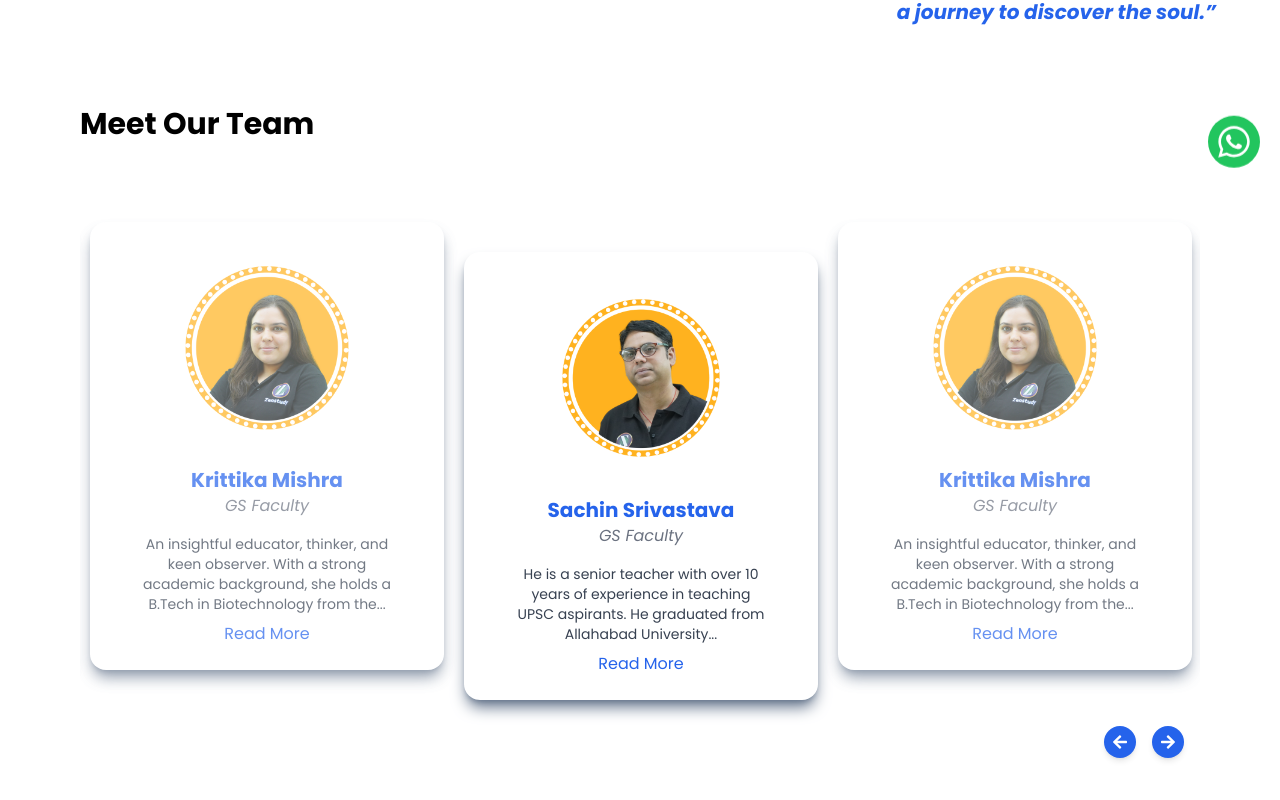
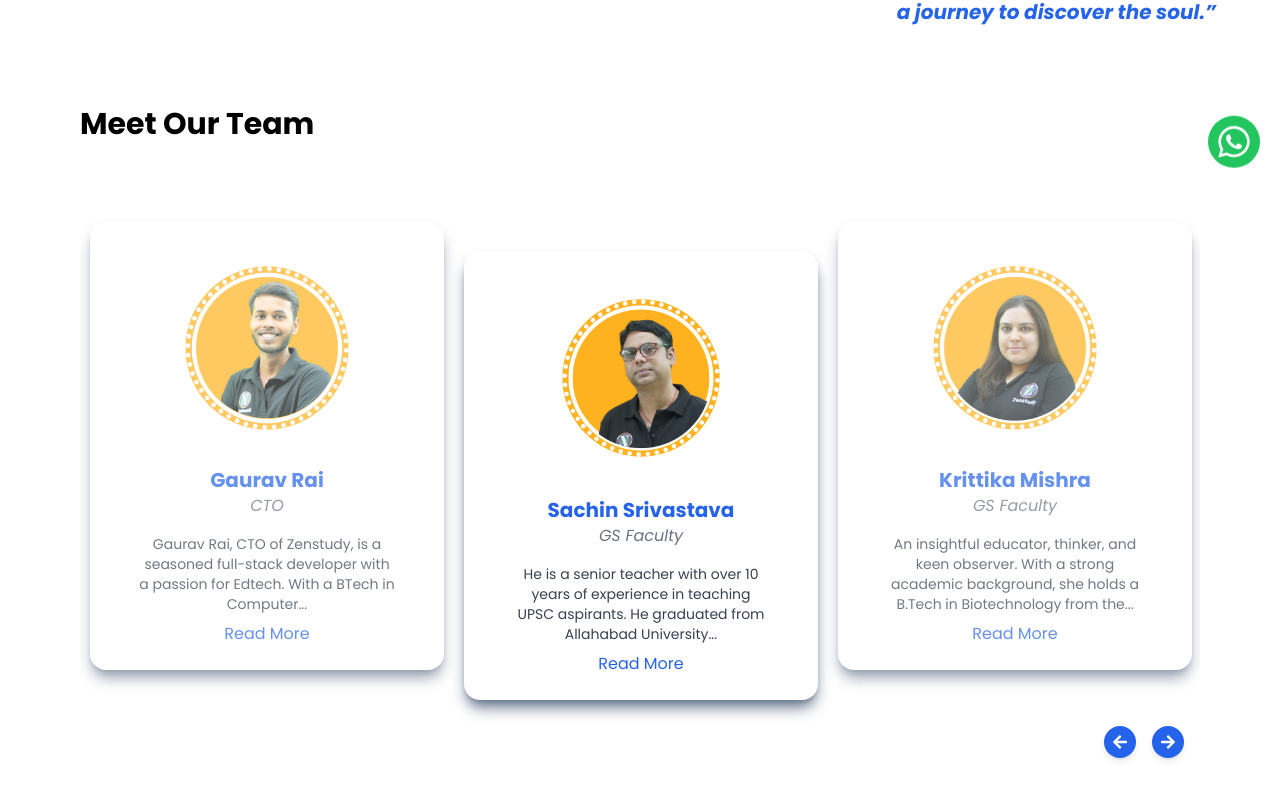
Before and after one commit to shubham-singh10/zenstudy, a React (Create React App) app: page /ourteam in a window 1280 px wide. Shown: the part 598-1398 px from the top of the page. Built offline with nearby package versions, Linux system fonts and the light colour scheme; no server answers.

Commit message:
final changes

```diff
--- a/src/components/OurTeamSlider.jsx
+++ b/src/components/OurTeamSlider.jsx
@@ -98,20 +98,19 @@ function OurTeamSlider() {
 
     {
       id: 3,
-      title: "Sachin Srivastava",
-      role: "GS Faculty",
+      title: "Ansh Arora",
+      role: "Designing Head",
       description:
-        "He is a senior teacher with over 10 years of experience in teaching UPSC aspirants. He graduated from Allahabad University and completed his post-graduation in Geography. He has excellent communication skills and explains topics with ease. Under his guidance, many students have successfully cleared the UPSC examination.",
-      thumbnail:
-        "/assets/sachin.png",
+        "Ansh Arora, Designing Head of Zenstudy. With a unique fusion of creativity and strategic insight, Ansh excels as both a designer and business developer. With over 3 years of experience in branding, digital design, and product development. He creates innovative design solutions that not only captivate but also drive business growth. Ansh has a proven track record in identifying market opportunities and developing tailored strategies that align with business goals. Ansh believes that effective design should tell a story and enhance user experience while contributing to overall business objectives. When not crafting impactful designs or strategizing new ventures, he enjoys socialising and staying up-to-date with the latest industry trends.",
+      thumbnail:'/assets/ansh.png',
     },
     {
       id: 4,
-      title: "Krittika Mishra",
-      role: "GS Faculty",
+      title: "Gaurav Rai",
+      role: "CTO",
       description:
-        "An insightful educator, thinker, and keen observer. With a strong academic background, she holds a B.Tech in Biotechnology from the prestigious National Institute of Technology (NIT), Durgapur. Following her engineering studies, she ventured into the development sector, where her hands-on experiences sparked a deeper interest in understanding societal structures and national issues. Her career evolved as she transitioned into the educational sphere, where she now focuses on developing lectures for General Studies. Her areas of expertise include Society, Ethics, Economy, and Environmental Education. Passionate about teaching, Krittika is known for her engaging and thoughtful approach, as well as her ability to foster teamwork and collaboration within academic environments.",
-      thumbnail:'/assets/krittika.png',
+        "Gaurav Rai, CTO of Zenstudy, is a seasoned full-stack developer with a passion for Edtech. With a BTech in Computer Science, he has built a strong foundation in technology. His experience at Prutor.ai and various freelance projects has honed his skills and fueled his entrepreneurial spirit. At Zenstudy, Gaurav leverages his expertise to develop innovative learning platforms. His leadership, technical acumen, and dedication to creating impactful educational experiences make him a valuable asset to the edtech industry.",
+      thumbnail:'/assets/gaurav.png',
     },
   ];
 
--- a/src/components/PrivacyPolicy.jsx
+++ b/src/components/PrivacyPolicy.jsx
@@ -1,4 +1,5 @@
 import React from 'react'
+import { Link } from 'react-router-dom'
 
 function PrivacyPolicy() {
   return (
@@ -9,7 +10,7 @@ function PrivacyPolicy() {
 
         <div className='lg:mt-8 mt-2 space-y-5 p-4'>
 
-            <p>Any type of personal information that you transmit to Zenstudy Private Limited and its subdomains will be used only for purposes of processing your application and for the assessment and processing of any other administration relevant to Zenstudy Private Limited. This privacy policy applies to the services made available at https://zenstudy.in/ and its subdomains alongside the mobile application Zenstudy hosted on Google Play and App Store. Mobile application is hosted by “Zenstudy” and email id of the developer is: grgaurav73@gmail.com</p>
+            <p>Any type of personal information that you transmit to Zenstudy Private Limited and its subdomains will be used only for purposes of processing your application and for the assessment and processing of any other administration relevant to Zenstudy Private Limited. This privacy policy applies to the services made available at <span><Link to="https://zenstudy.in" className='text-blue-500'>https://zenstudy.in</Link> </span> and its subdomains alongside the mobile application Zenstudy hosted on Google Play and App Store. Mobile application is hosted by “Zenstudy” and email id of the developer is: grgaurav73@gmail.com</p>
 
             <p>The website and our mobile application will be from now onwards collectively referred to as Platform.</p>
 
```
Also changed, not shown: public/assets/ansh.png (added), public/assets/gaurav.png (added).
